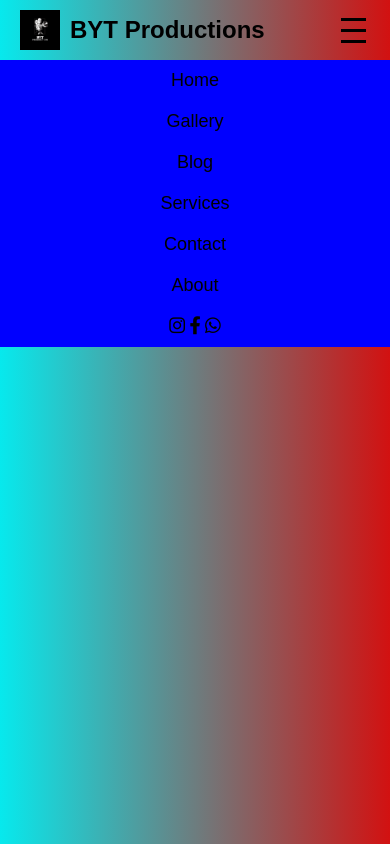
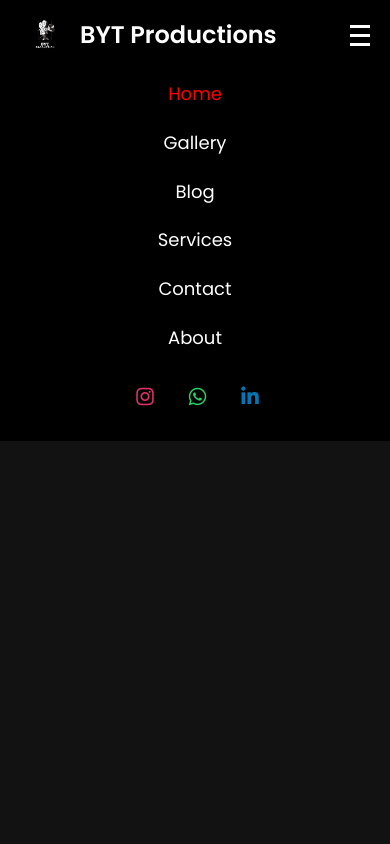
Before and after one commit to Ritwik0218/byt-productions, a plain HTML site: page Index.html in a window 390 px wide. Both pictures are taken after a click on the element 353 px from the left and 30 px from the top of the page. Drawn offline with Linux system fonts and the light colour scheme.

Commit message:
updated the icon as well as navbar

```diff
--- a/ASSETS/CSS/style.css
+++ b/ASSETS/CSS/style.css
@@ -1,3 +1,6 @@
+@import url('https://fonts.googleapis.com/css2?family=Poppins:wght@300;400;500;600;700&display=swap');
+
+/* Basic Reset */
 * {
     margin: 0;
     padding: 0;
@@ -5,17 +8,22 @@
 }
 
 body {
-    font-family: Arial, sans-serif;
-    background: linear-gradient(to right, #07e9ed, #d21111); /* Background gradient */
+    font-family: 'Poppins', sans-serif;
+    color: #ffffff;
+    background-color: #121212; /* Black background for the page */
+    line-height: 1.6;
 }
 
+/* Navbar Styles */
 .navbar {
     display: flex;
     justify-content: space-between;
     align-items: center;
-    background: linear-gradient(to right,#07e9ed, #d21111);
+    background-color: #000000;
     padding: 10px 20px;
-    color: white;
+    position: sticky;
+    top: 0;
+    z-index: 1000;
 }
 
 .navbar-brand {
@@ -24,19 +32,20 @@ body {
 }
 
 .navbar-brand img {
-    width: 40px;
+    height: 50px;
     margin-right: 10px;
 }
 
 .navbar-brand .brand-name {
+    color: #ffffff;
     font-size: 24px;
-    font-weight: bold;
-    color: black;
+    font-weight: 600;
     text-decoration: none;
 }
 
 .nav-links {
     display: flex;
+    align-items: center;
     list-style: none;
 }
 
@@ -44,34 +53,48 @@ body {
     margin-left: 20px;
 }
 
-.nav-links li a {
+.nav-links a {
+    color: #ffffff;
     text-decoration: none;
-    color: black;
     font-size: 18px;
+    padding: 8px 15px;
     transition: color 0.3s ease;
 }
 
-.nav-links li a:hover {
-    color: #bbf400;
+.nav-links a:hover,
+.nav-links a.active {
+    color: #ff0000;
+}
+
+/* Social Icons Styles */
+.social-icons {
+    display: flex;
+    align-items: flex-end;
 }
 
 .social-icons a {
-    text-decoration: none;
-    font-size: 28px;
+    margin-left: 5px;
+    font-size: 20px;
+    transition: transform 0.3s ease;
 }
 
-.social-icons a.instagram:hover {
+.social-icons a:hover {
+    transform: scale(1.2);
+}
+
+.social-icons a .fab.fa-instagram {
     color: #E1306C;
 }
 
-.social-icons a.facebook:hover {
-    color: #4267B2;
+.social-icons a .fab.fa-linkedin-in {
+    color: #0077B5;
 }
 
-.social-icons a.whatsapp:hover {
+.social-icons a .fab.fa-whatsapp {
     color: #25D366;
 }
 
+/* Menu Toggle Button for Mobile */
 .menu-toggle {
     display: none;
     flex-direction: column;
@@ -79,49 +102,49 @@ body {
 }
 
 .menu-toggle .bar {
-    width: 25px;
+    width: 20px;
     height: 3px;
-    background-color: black;
-    margin: 4px;
-    transition: 0.4s;
+    background-color: #ffffff;
+    margin: 3px 0;
+    transition: all 0.3s ease;
 }
 
 /* Responsive Styles */
-@media screen and (max-width: 768px) {
+@media (max-width: 768px) {
     .nav-links {
-        display: none;
-        flex-direction: column;
-        width: 100%;
         position: absolute;
         top: 60px;
         left: 0;
-        background-color: #0000ff;
+        right: 0;
+        flex-direction: column;
+        background-color: #000000;
+        height: 0;
+        overflow: hidden;
+        opacity: 0;
+        transition: all 0.3s ease;
+    }
+
+    .nav-links.open {
+        height: auto;
+        opacity: 1;
+        padding: 10px 0;
     }
 
     .nav-links li {
-        text-align: center;
         margin: 10px 0;
-    }
-
-    .nav-links.active {
-        display: flex;
     }
 
     .menu-toggle {
         display: flex;
     }
 }
+/* Mini Desktop Screens */
+@media (min-width: 769px) and (max-width: 1024px) {
+    .nav-links a {
+        font-size: 16px;
+    }
 
-button {
-    padding: 10px 20px;
-    background-color: #008CBA;
-    color: white;
-    border: none;
-    cursor: pointer;
-    transition: transform 0.3s ease, box-shadow 0.3s ease;
+    .navbar-brand img {
+        height: 40px;
+    }
 }
-
-button:hover {
-    transform: translateY(-3px) scale(1.5);
-    box-shadow: 0 4px 15px rgba(0, 0, 0, 0.2);
-}
--- a/ASSETS/JS/script.js
+++ b/ASSETS/JS/script.js
@@ -2,5 +2,5 @@ const menuToggle = document.getElementById('menu-toggle');
 const navLinks = document.getElementById('nav-links');
 
 menuToggle.addEventListener('click', () => {
-    navLinks.classList.toggle('active');
+    navLinks.classList.toggle('open');
 });
--- a/Index.html
+++ b/Index.html
@@ -7,14 +7,15 @@
     <link rel="stylesheet" href="https://cdnjs.cloudflare.com/ajax/libs/font-awesome/6.0.0-beta3/css/all.min.css">
     <link rel="stylesheet" href="ASSETS/CSS/style.css">
     <link rel="apple-touch-icon" sizes="180x180" href="ASSETS/MULTIMEDIA/IMG/apple-touch-icon.png">
-<link rel="icon" type="image/png" sizes="32x32" href="ASSETS/MULTIMEDIA/IMG/favicon-32x32.png">
-<link rel="icon" type="image/png" sizes="16x16" href="ASSETS/MULTIMEDIA/IMG/favicon-16x16.png">
-<link rel="manifest" href="ASSETS/MULTIMEDIA/IMG/site.webmanifest">
+    <link rel="icon" type="image/png" sizes="32x32" href="ASSETS/MULTIMEDIA/IMG/favicon-32x32.png">
+    <link rel="icon" type="image/png" sizes="16x16" href="ASSETS/MULTIMEDIA/IMG/favicon-16x16.png">
+    <link rel="manifest" href="ASSETS/MULTIMEDIA/IMG/site.webmanifest">
 </head>
 <body>
+    <!-- Top Navigation Bar -->
     <nav class="navbar">
         <div class="navbar-brand">
-            <img src="ASSETS/MULTIMEDIA/IMG/logo.png" alt="Logo">
+            <img src="ASSETS/MULTIMEDIA/IMG/logo.png" alt="BYT Productions Logo">
             <a href="#" class="brand-name">BYT Productions</a>
         </div>
         <ul class="nav-links" id="nav-links">
@@ -26,8 +27,8 @@
             <li><a href="#">About</a></li>
             <li class="social-icons">
                 <a href="https://www.instagram.com/bytproductions.in?igsh=MTI4N3NxbmszZTBzOA==" class="instagram"><i class="fab fa-instagram"></i></a>
-                <a href="#" class="facebook"><i class="fab fa-facebook-f"></i></a>
                 <a href="https://api.whatsapp.com/send/?phone=919953774748&amp;text=Hello%2C+I%27m+interested+in+your+services%21&amp;type=phone_number&amp;app_absent=0" class="whatsapp"><i class="fab fa-whatsapp"></i></a>
+                <a href="https://www.linkedin.com/company/byt-production-house/" class="linkedin"><i class="fab fa-linkedin-in"></i></a>
             </li>
         </ul>
         <div class="menu-toggle" id="menu-toggle">
```
